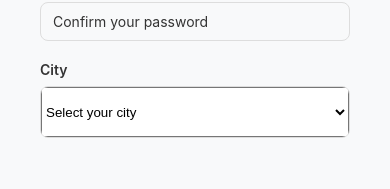
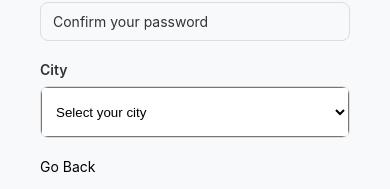
Before and after one commit to kalharaweragoda/NoteBook, a React Native app: screen / in a window 390 px wide. Shown: the part 652-841 px from the top of the page. Built offline with nearby package versions, Linux system fonts and the light colour scheme.

Commit message:
create buttonContainer

```diff
--- a/App.tsx
+++ b/App.tsx
@@ -86,6 +86,12 @@ export default function SignUpScreen() {
                   ))}
                 </Picker>
               </View>
+            </View>
+
+            <View style={styles.buttonContainer}>
+              <Pressable>
+                <Text>Go Back</Text>
+              </Pressable>
             </View>
 
         </View>
@@ -184,5 +190,6 @@ export default function SignUpScreen() {
   picker: {
     height: 50,
     width: '100%',
+    padding: 10,
   },
 });
```
